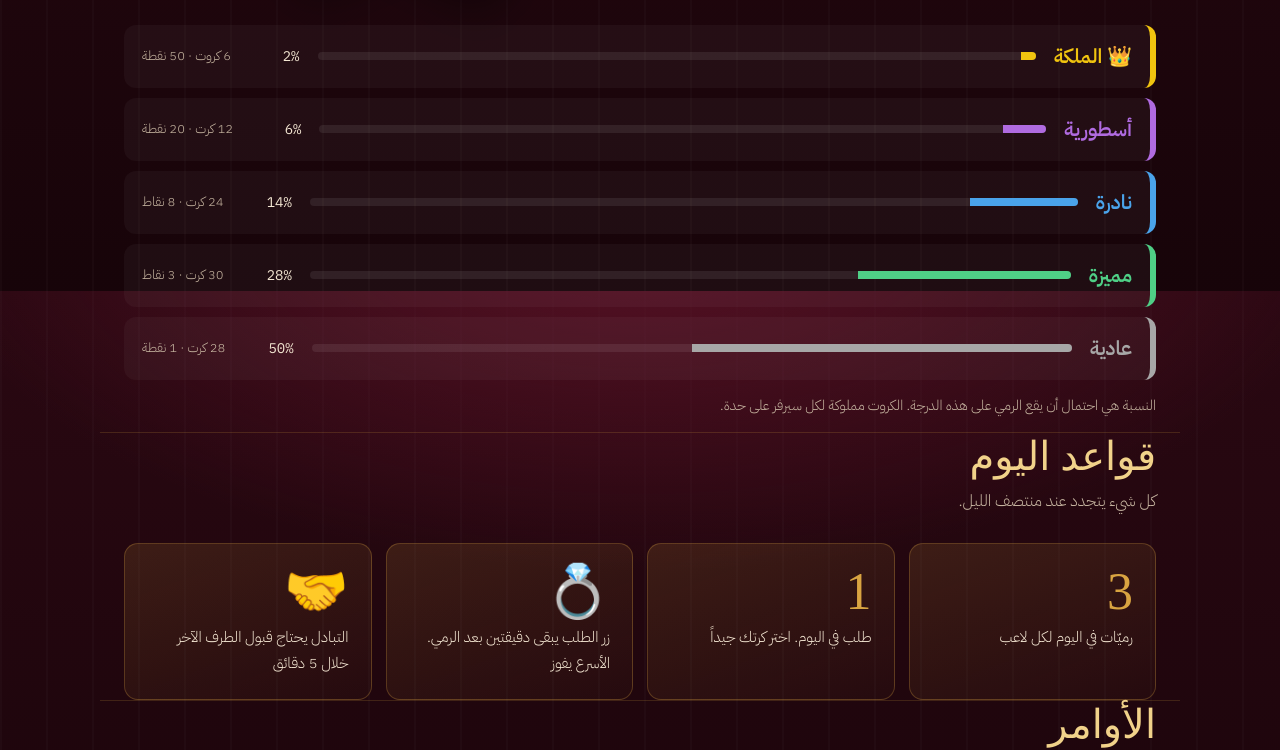
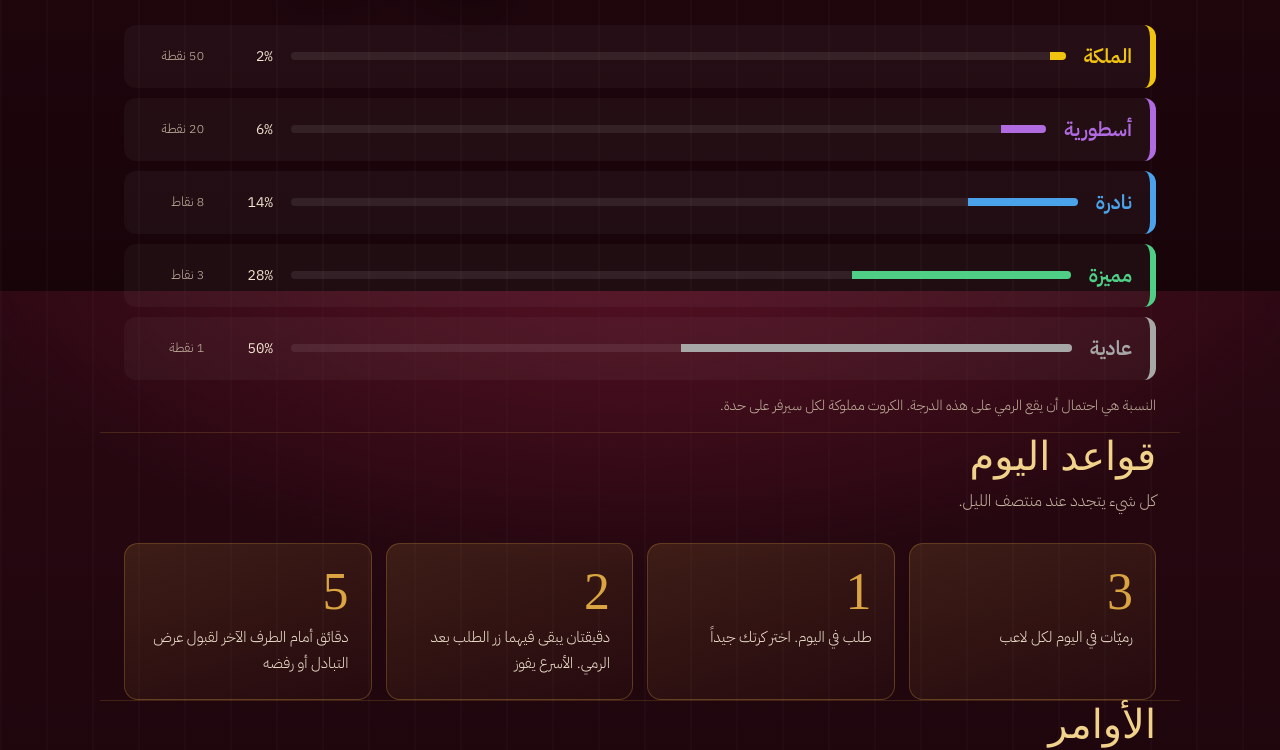
Before and after one commit to anas1412/HWGacha, a plain HTML site: page index.html in a window 1280 px wide. Shown: the part 509-1259 px from the top of the page. Drawn offline with Linux system fonts and the light colour scheme; a web font is replaced by a local one.

Commit message:
Landing page: remove emoji and card counts

```diff
--- a/index.html
+++ b/index.html
@@ -121,7 +121,7 @@
 <header class="wrap">
   <div class="hero">
     <div>
-      <div class="eyebrow">Discord · Gacha · 100 cards</div>
+      <div class="eyebrow">Discord · Gacha</div>
       <h1>هيفاء وهبي</h1>
       <p class="lede">لعبة كروت على ديسكورد على طريقة <b>Mudae</b>. ارمِ كرتاً كل يوم، اطلبه قبل غيرك، اجمع المجموعة، وتبادل مع أصحابك حتى تصل إلى <b>الملكة</b>.</p>
       <a class="cta" href="https://discord.com/oauth2/authorize?client_id=1545127309353287761&scope=bot%20applications.commands&permissions=2147534848" target="_blank" rel="noopener">
@@ -145,11 +145,11 @@
   <h2>خمس درجات من الندرة</h2>
   <p class="sub">كل كرت له درجة. الدرجة تحدد كم يظهر في الرمي وكم نقطة يضيف لمجموعتك في قائمة المتصدرين.</p>
   <div class="ladder">
-    <div class="tier" style="--tc:var(--r-queen);--w:2%"><div class="name">👑 الملكة</div><div class="bar"><i></i></div><div class="num">2%</div><div class="cnt">6 كروت · 50 نقطة</div></div>
-    <div class="tier" style="--tc:var(--r-legend);--w:6%"><div class="name">أسطورية</div><div class="bar"><i></i></div><div class="num">6%</div><div class="cnt">12 كرت · 20 نقطة</div></div>
-    <div class="tier" style="--tc:var(--r-rare);--w:14%"><div class="name">نادرة</div><div class="bar"><i></i></div><div class="num">14%</div><div class="cnt">24 كرت · 8 نقاط</div></div>
-    <div class="tier" style="--tc:var(--r-special);--w:28%"><div class="name">مميزة</div><div class="bar"><i></i></div><div class="num">28%</div><div class="cnt">30 كرت · 3 نقاط</div></div>
-    <div class="tier" style="--tc:var(--r-common);--w:50%"><div class="name">عادية</div><div class="bar"><i></i></div><div class="num">50%</div><div class="cnt">28 كرت · 1 نقطة</div></div>
+    <div class="tier" style="--tc:var(--r-queen);--w:2%"><div class="name">الملكة</div><div class="bar"><i></i></div><div class="num">2%</div><div class="cnt">50 نقطة</div></div>
+    <div class="tier" style="--tc:var(--r-legend);--w:6%"><div class="name">أسطورية</div><div class="bar"><i></i></div><div class="num">6%</div><div class="cnt">20 نقطة</div></div>
+    <div class="tier" style="--tc:var(--r-rare);--w:14%"><div class="name">نادرة</div><div class="bar"><i></i></div><div class="num">14%</div><div class="cnt">8 نقاط</div></div>
+    <div class="tier" style="--tc:var(--r-special);--w:28%"><div class="name">مميزة</div><div class="bar"><i></i></div><div class="num">28%</div><div class="cnt">3 نقاط</div></div>
+    <div class="tier" style="--tc:var(--r-common);--w:50%"><div class="name">عادية</div><div class="bar"><i></i></div><div class="num">50%</div><div class="cnt">1 نقطة</div></div>
   </div>
   <p class="ladder-note">النسبة هي احتمال أن يقع الرمي على هذه الدرجة. الكروت مملوكة لكل سيرفر على حدة.</p>
 </section>
@@ -160,8 +160,8 @@
   <div class="rules">
     <div class="rule"><div class="big">3</div><p>رميّات في اليوم لكل لاعب</p></div>
     <div class="rule"><div class="big">1</div><p>طلب في اليوم. اختر كرتك جيداً</p></div>
-    <div class="rule"><div class="big">💍</div><p>زر الطلب يبقى دقيقتين بعد الرمي. الأسرع يفوز</p></div>
-    <div class="rule"><div class="big">🤝</div><p>التبادل يحتاج قبول الطرف الآخر خلال 5 دقائق</p></div>
+    <div class="rule"><div class="big">2</div><p>دقيقتان يبقى فيهما زر الطلب بعد الرمي. الأسرع يفوز</p></div>
+    <div class="rule"><div class="big">5</div><p>دقائق أمام الطرف الآخر لقبول عرض التبادل أو رفضه</p></div>
   </div>
 </section>
 
@@ -169,7 +169,7 @@
   <h2>الأوامر</h2>
   <p class="sub">كلها أوامر مائلة. اكتب <code style="font-family:var(--mono);direction:ltr;display:inline-block">/</code> في ديسكورد وستظهر.</p>
   <div class="cmds">
-    <div class="cmd"><code>/roll</code><p>ارمِ كرتاً عشوائياً. إن كان متاحاً يظهر زر 💍 لطلبه.</p></div>
+    <div class="cmd"><code>/roll</code><p>ارمِ كرتاً عشوائياً. إن كان متاحاً يظهر زر لطلبه.</p></div>
     <div class="cmd"><code>/collection [member]</code><p>مجموعتك أو مجموعة عضو، مرتبة حسب الندرة مع النقاط.</p></div>
     <div class="cmd"><code>/card &lt;name&gt;</code><p>ابحث عن كرت بالاسم وشاهد من يملكه.</p></div>
     <div class="cmd"><code>/top</code><p>قائمة المتصدرين في السيرفر.</p></div>
```
